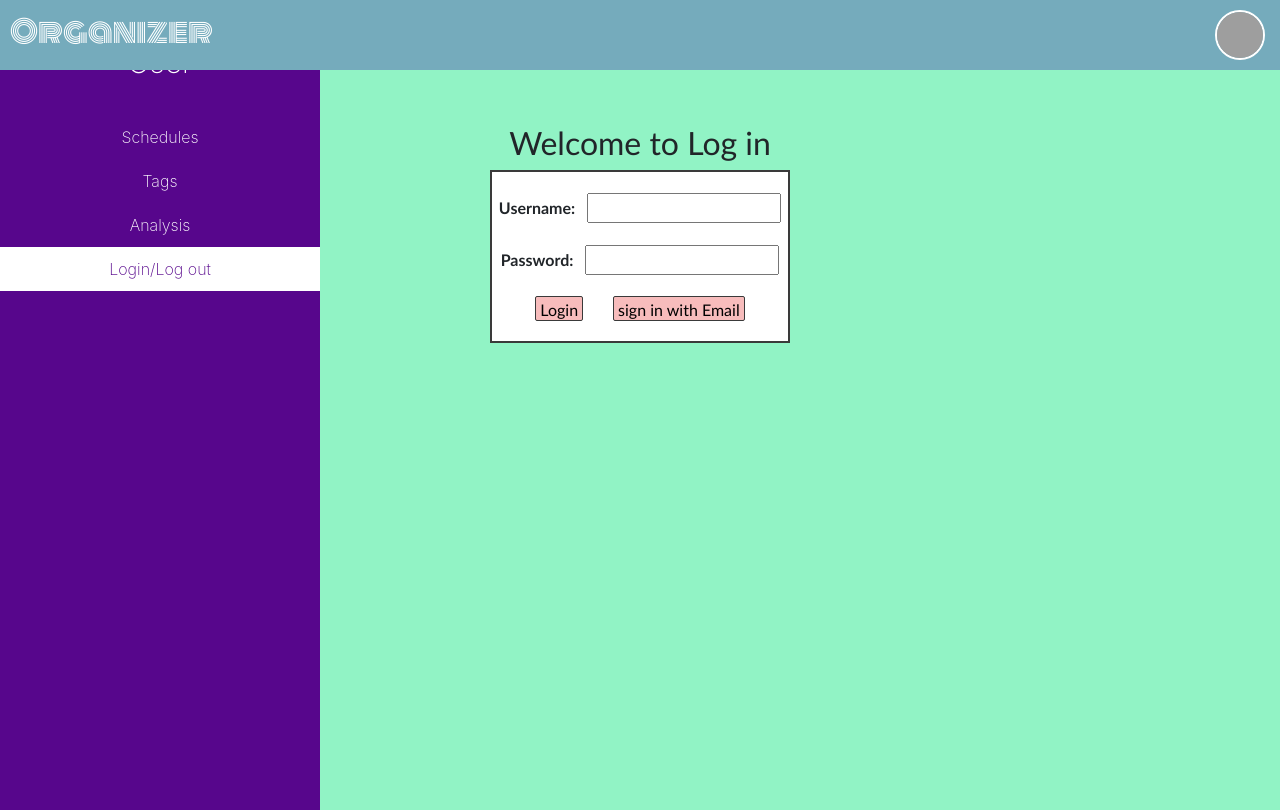
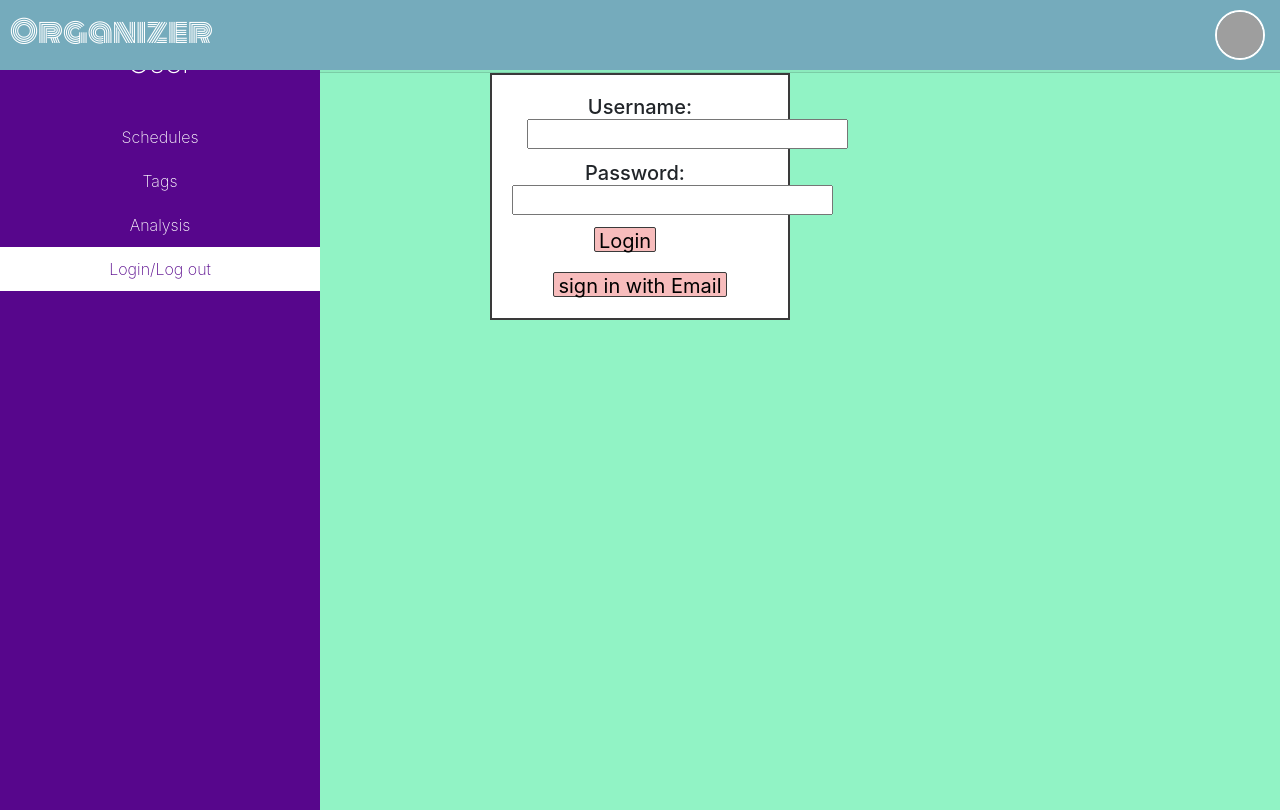
Before and after one commit to software-assignments-spring2021/spring-2019-organizer, a React (Create React App) app in the folder client/: page /login in a window 1280 px wide. Built offline with nearby package versions, Linux system fonts and the light colour scheme; grey boxes are pictures that could not be loaded.

Commit message:
fixed errors

```diff
--- a/client/src/App.js
+++ b/client/src/App.js
@@ -26,7 +26,7 @@ class App extends Component {
           handlePwdChange={this.handlePwdChange}
           handleSign={this.handleSign}
           handleLogin={this.handleLogin}
-        />
+          />
         </div>
       </Router>
     );
--- a/client/src/components/Login.js
+++ b/client/src/components/Login.js
@@ -1,4 +1,5 @@
 import React, { Component } from 'react';
+import { Card, Row, Col} from 'react-bootstrap';
 import '../css/Login.css';
 
 const UNAME = '123456';
@@ -48,22 +49,26 @@ class Login extends Component{
     render(){
         return(
 
-            <div className="login">
-                <h2>Welcome to Log in</h2>
-                <div className="log-box">
-                    <tr>
-                        <td className="text">Username:</td>
-                        <td><input type="text" className="uname" onChange={this.props.handleUserNameChange}/></td>
-                    </tr>
-                    <tr>
-                        <td className="text">Password:</td>
-                        <td><input type="password" className="pwd" onChange={this.props.handlePwdChange}/></td>
-                    </tr>
+            <Card.Title id ="login">
+                <Card.Header>Welcome to Log in</Card.Header>
+                <Card.Body className="log-box">
+                    <Card.Title>
+                        <Col className="text">Username:</Col>
+                        <Col><input type="text" className="uname" onChange={this.props.handleUserNameChange}/></Col>
+                    </Card.Title>
+                    <Card.Title>
+                        <Row>
+                        <Col className="text">Password:</Col>
+                        <Col><input type="password" className="pwd" onChange={this.props.handlePwdChange}/></Col>
+                        </Row>
+                    </Card.Title>
+                    <Col>
                     <button className="log-btn" onClick={this.props.handleLogin}>Login</button>
                     <button className="sign" onClick={this.props.handleSign}>sign in with Email</button>
+                    </Col>
 
-                </div>
-            </div>
+                </Card.Body>
+            </Card.Title>
         );
     }
 
--- a/client/src/css/Login.css
+++ b/client/src/css/Login.css
@@ -8,15 +8,12 @@ html,body{
 
     background-color: rgb(145, 243, 197);
 
-
-
-
     font-family: 'Gill Sans', 'Gill Sans MT', Calibri, 'Trebuchet MS', sans-serif;
 
 }
 
 .login h2{
-    margin-top: 100px;
+    margin-top: 50px;
 }
 
 .log-box{
```
